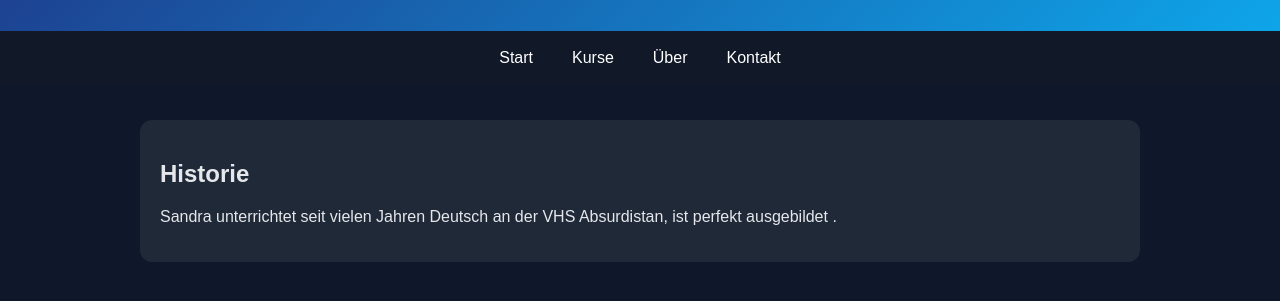
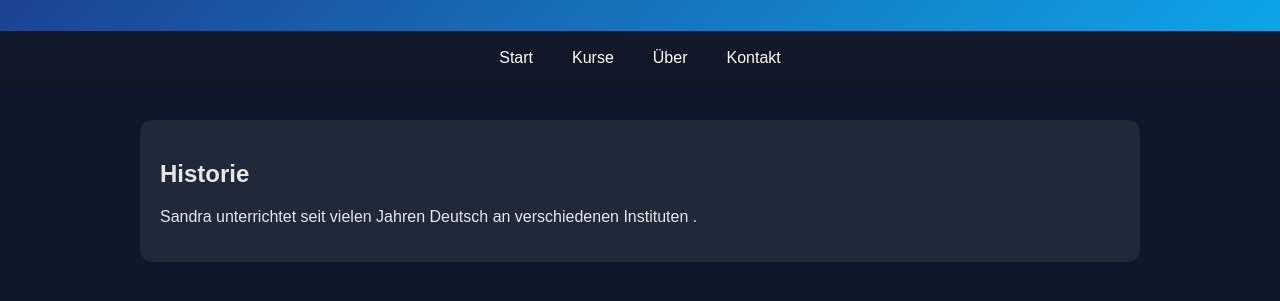
Before and after one commit to deutschtrainingWien/deutschtraining-wien, a plain HTML site: page ueber.html in a window 1280 px wide. Shown: the part 109-410 px from the top of the page. Drawn offline with Linux system fonts and the light colour scheme.

Commit message:
Update ueber.html

```diff
--- a/ueber.html
+++ b/ueber.html
@@ -19,7 +19,7 @@
 <div class="container">
 <div class="card">
 <h2>Historie</h2>
-<p>Sandra unterrichtet seit vielen Jahren Deutsch an der VHS Absurdistan, ist perfekt ausgebildet
+<p>Sandra unterrichtet seit vielen Jahren Deutsch an verschiedenen Instituten
 .</p>
 <p> <p/>
 </div>
```
